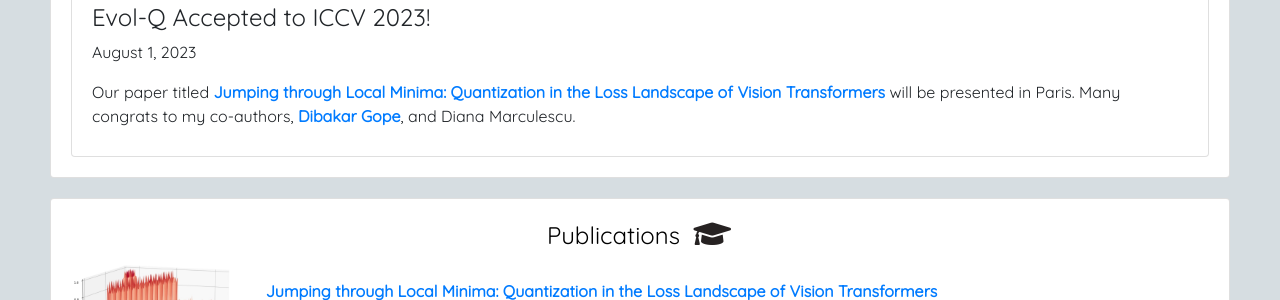
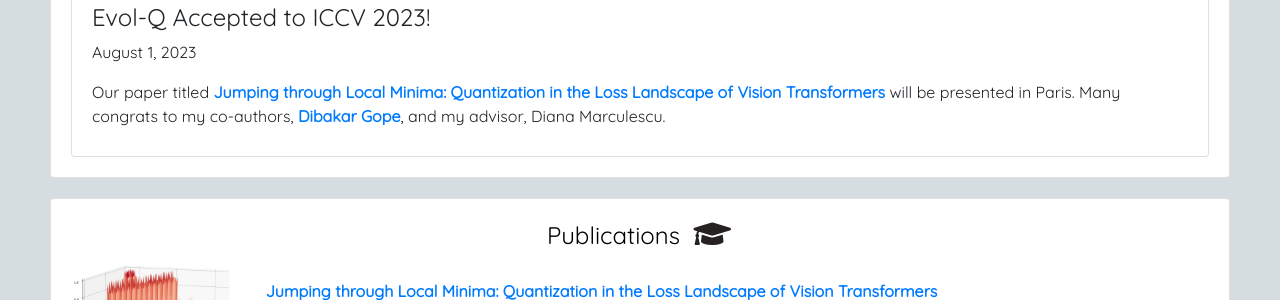
Before and after one commit to nfrumkin/nfrumkin.github.io, a Jekyll site: the page built from index.html, in a window 1280 px wide and 900 px high, scrolled down 517 px. Shown: the part 154-454 px from the top of the window. Built offline with Jekyll 4.4.1, drawn with Linux system fonts in a browser that asks for light colours; nearby versions of some CDN libraries; comment, search, counter and statistics services are not loaded; a style sheet for code colours, icons or effects is not loaded.

Commit message:
resize company text

```diff
--- a/_layouts/about_me.html
+++ b/_layouts/about_me.html
@@ -61,7 +61,7 @@ layout: default
                         <li class="list-group-item">
                             <h4 class="update-title">Evol-Q Accepted to ICCV 2023!</h4>
                             <p class="update-date">August 1, 2023</p>
-                            <p class="update-details">Our paper titled <a href="https://arxiv.org/abs/2308.10814"><b>Jumping through Local Minima: Quantization in the Loss Landscape of Vision Transformers</b></a> will be presented in Paris. Many congrats to my co-authors, <a href="https://dibakar.github.io/"><b>Dibakar Gope</b></a>, and Diana Marculescu.</p>
+                            <p class="update-details">Our paper titled <a href="https://arxiv.org/abs/2308.10814"><b>Jumping through Local Minima: Quantization in the Loss Landscape of Vision Transformers</b></a> will be presented in Paris. Many congrats to my co-authors, <a href="https://dibakar.github.io/"><b>Dibakar Gope</b></a>, and my advisor, Diana Marculescu.</p>
                         </li>
                         <!-- Add more update items as needed -->
                     </ul>
@@ -157,17 +157,17 @@ layout: default
                         {% for exp in site.author_work_experiences %}
                             {% if exp.visibility == true %}
                             <div class="col-md-6">
-                                <div class="card mb-4 exp-card">
+                                <div class="card mb-4">
                                     <div class="row no-gutters">
-                                        <div class="col-md-4">
+                                        <div class="col-md-4 exp-card">
                                             <img src="/assets/img/{{ exp.company_logo }}" class="company-logo" />
                                         </div>
                                         <div class="col-md-8">
                                             <div class="card-body">
-                                                <h4 class="card-t dynamic-font-size">{{ exp.company_name }}</h4>
-                                                <h5 class="card-sub dynamic-font-size">{{ exp.designation }}</h5>
+                                                <h4 class="card-t">{{ exp.company_name }}</h4>
+                                                <h5 class="card-sub">{{ exp.designation }}</h5>
 
-                                                <p class="card-sub dynamic-font-size" style="margin-top: 10px;">{{ exp.timeline }}</p>
+                                                <p class="card-sub" style="margin-top: 10px;">{{ exp.timeline }}</p>
                                                 <!-- <p class="card-text">{{ exp.description }}</p>
                                                 <p class="card-text"><a href="{{ exp.company_url }}">{{ exp.company_url }}</a></p>  -->
                                             </div>
```
